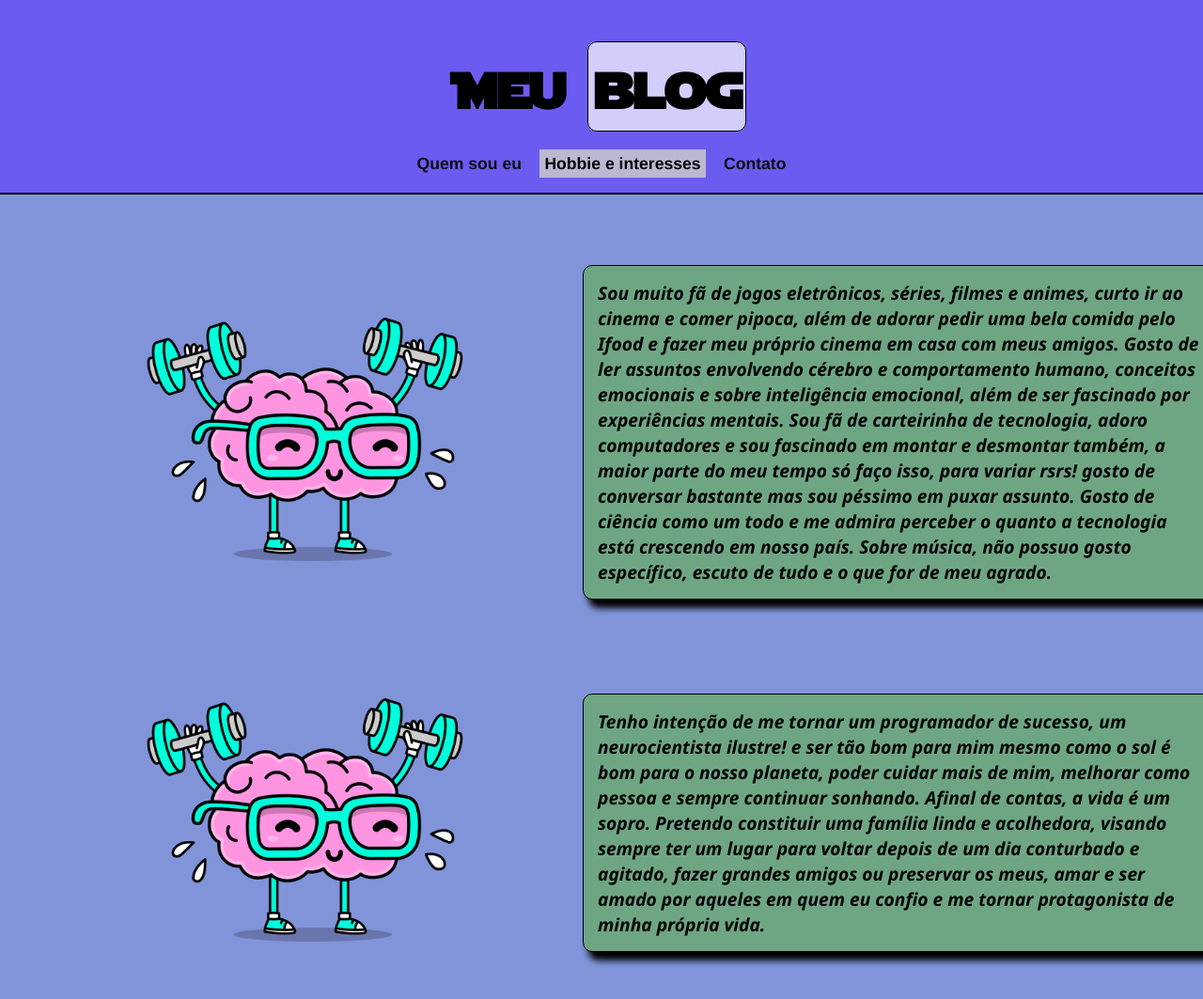
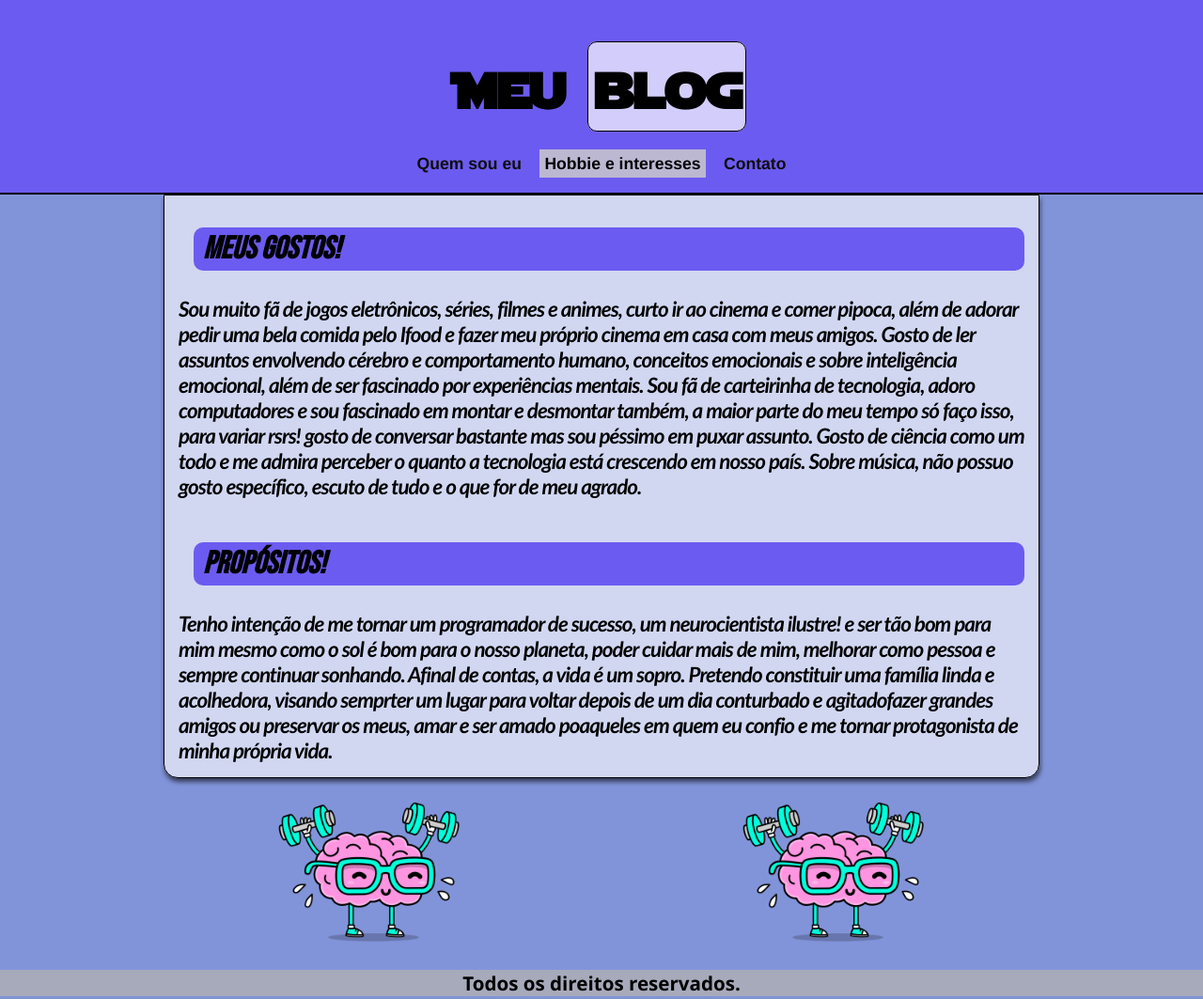
Before and after one commit to AslanDev28/Blog-pessoal, a plain HTML site: page Hobbie.html in a window 1280 px wide. Shown: the top 1063 px of the page at 94% size. Drawn offline with Linux system fonts and the light colour scheme; a web font is replaced by a local one.

Commit message:
Finished

```diff
--- a/CSS/style.css
+++ b/CSS/style.css
@@ -4,7 +4,6 @@
     font-weight: normal;
     font-style: normal;
 }
-
 
 
 * {
@@ -20,7 +19,7 @@ header > #cabecalho {
     padding: 20px;
     border-bottom: 2px solid black;
     font-size: 1.1em;
-    max-width: 100%;
+    max-width: 100%
 }
 
 .span {
@@ -83,15 +82,46 @@ body {
     background-color: #8294D9 ;
 }
 
-.h2 {
-    font-family: 'Segoe UI', Tahoma, Geneva, Verdana, sans-serif;
-    font-size: 1.5em;
+.impp {
+    border-radius: 50%;
+    border: 2px solid black;
+    margin-left: 35px;
+    margin-top: 23px;
 
 }
 
-main {
+section > h2 {
+    font-size: 1.2em;
+    text-align: right;
+    font-family: 'Bebas Neue', cursive;
+    margin-bottom: 94px;
+    margin-right: 35px;
+    margin-top: -173px;
+    margin-left: 100px;
+}
+main  {
+    font-size: 1.4em;
+    font-family:'Gill Sans', 'Gill Sans MT', Calibri, 'Trebuchet MS', sans-serif;
+    font-style:italic;
+    font-weight: bold;
+    background-color: rgba(255, 255, 255, 0.63);
+    border-radius: 1px 1px 15px 15px;
+    border: 1px solid rgb(0, 0, 0);
+    box-shadow: 1px 4px 5px rgba(0, 0, 0, 0.596);
+    padding: 15px;
     width: 100%;
-    height: 100%;
+    min-width: 300px;
+    max-width: 900px;
+    margin: auto;
+}
+
+article > p {
+    letter-spacing: -1px;
+
+}
+
+.img-p {
+    margin: auto;
 }
 
 #img-cont {
@@ -101,64 +131,21 @@ main {
 
 }
 
+/*PAGINA HOBBIES*/
 
-
-
-.img-p {
-    width: 275px;
-    border-radius: 50%;
-    border: 3px solid black;
-    margin-top: 100px;
-    margin-left: 200px;
-
+.h2-h {
+    font-family: 'Bebas Neue', cursive;
+    background-color: #6C5BF0;
+    margin-left: 16px;
+    margin-top: 19px;
+    padding: 3px 3px 3px 10px;
+    border-radius: 10px;
 }
 
-/*PAGINA HOBBIES*/
-.p1 {
-    margin-top: 75px;
-
-}
-
-.p2 {
-    margin-top: 100px;
-}
-
-.fleximg {
+.flex {
     display: flex;
-    flex-direction: column;
-
-
-}
-
-.brain {
-    margin-bottom: 600px;
-}
-
-.brain2 {
-    margin-top: 575px;
-}
-
-.fleximg, img img {
-    padding-bottom: 200px;
-    margin-left: 150px;
-    margin-top: -720px;
-
-}
-
-
-
-p {
-    font-family: 'Segoe UI', Tahoma, Geneva, Verdana, sans-serif;
-    font-size: 1.2em;
-    font-style: italic;
-    background-color: #6EA684;
-    border: 1px solid black;
-    border-radius: 10px;
-    box-shadow: 7px 8px 7px 1px ;
-    width: 645px;
-    margin-left: 620px;
-    margin-top: -310px;
-    padding: 15px;
+    flex-direction: row;
+    justify-content:space-evenly;
 }
 /*CONTATO*/
 
@@ -183,7 +170,7 @@ p {
     font-family: 'Segoe UI', Tahoma, Geneva, Verdana, sans-serif;
     text-align: center;
     font-size: 1.1em;
-    margin-bottom: 25px;
+    margin-bottom: 15px;
     background-color: rgba(177, 177, 177, 0.767);
 }
 
@@ -213,9 +200,4 @@ p {
     border-radius: 10px;
 }
 
-
-
-
-
-
 /*FIM CORPO SITE/*
--- a/Hobbie.html
+++ b/Hobbie.html
@@ -7,6 +7,9 @@
     <title>Hobbie e interesses</title>
     <link rel="stylesheet" href="CSS/style.css">
     <link rel="shortcut icon" href="Imagens/EU.png" type="image/x-icon">
+    <style>
+          @import url('https://fonts.googleapis.com/css2?family=Bebas+Neue&family=Bungee+Spice&family=Dancing+Script:wght@400;500;600;700&family=Nabla&display=swap');
+    </style>
 </head>
 <body id="hobbie">
     <header>
@@ -21,26 +24,29 @@
         </ul>
         </div>
     </header>
-    <strong>
-        <p class="p1">Sou muito fã de jogos eletrônicos, séries, filmes e animes, curto ir ao cinema e comer pipoca, além de adorar pedir uma bela comida pelo Ifood e
+    <main>
+
+        <article>
+            <h2 class="h2-h">Meus gostos!</h2>    <br>
+                <p class="p1">Sou muito fã de jogos eletrônicos, séries, filmes e animes, curto ir ao cinema e comer pipoca, além de adorar pedir uma bela comida pelo Ifood e
                 fazer meu próprio cinema em casa com meus amigos. Gosto de ler assuntos envolvendo cérebro e comportamento humano, conceitos emocionais e sobre inteligência emocional, além de ser fascinado por experiências mentais.
-                Sou fã de carteirinha de tecnologia, adoro computadores e sou fascinado em montar e desmontar também, a maior parte do meu tempo só faço isso, para variar rsrs! gosto de conversar bastante mas sou péssimo em puxar assunto. Gosto de ciência como um todo e me admira
-                perceber o quanto a tecnologia está crescendo em nosso país. Sobre música, não possuo gosto específico, escuto de tudo e o que for de meu agrado.
+                Sou fã de carteirinha de tecnologia, adoro computadores e sou fascinado em montar e desmontar também, a maior parte do meu tempo só faço isso, para variar rsrs! gosto de conversar bastante mas sou péssimo em puxar assunto. Gosto de ciência como um todo e me admira perceber o quanto a tecnologia está crescendo em nosso país. Sobre música, não possuo gosto específico, escuto de tudo e o que for de meu agrado.
 
-            </p>
+             </p>
+            </article> <br>
 
-            <p class="p2">Tenho intenção de me tornar um programador de sucesso, um neurocientista ilustre! e ser tão bom para mim mesmo como o sol é bom para o nosso planeta, poder cuidar mais de mim, melhorar como pessoa e sempre continuar sonhando. Afinal de contas, a vida é um sopro.
-                Pretendo constituir uma família linda e acolhedora, visando sempre ter um lugar para voltar depois de um dia conturbado e agitado, fazer grandes amigos ou preservar os meus, amar e ser amado por aqueles em quem eu confio e me tornar protagonista de minha própria vida.
+            <article>
+                <h2 class="h2-h">Propósitos!</h2>    <br>
+                <p class="p2">Tenho intenção de me tornar um programador de sucesso, um neurocientista ilustre! e ser tão bom para mim mesmo como o sol é bom para o nosso planeta, poder cuidar mais de mim, melhorar como pessoa e sempre continuar sonhando. Afinal de contas, a vida é um sopro.
+                Pretendo constituir uma família linda e acolhedora, visando semprter um lugar para voltar depois de um dia conturbado e agitadofazer grandes amigos ou preservar os meus, amar e ser amado poaqueles em quem eu confio e me tornar protagonista de minha própria vida.
+                </p>
 
-
-                </p>
-            <div class="fleximg">
-                <img class="brain1" width="350" src="Imagens/brain-7420599_1920.png" alt="">
-            </div>
-            <div class="fleximg">
-                <img class="brain2" width="350" src="Imagens/brain-7420599_1920.png" alt="">
-            </div>
-        </strong> <br>
+        </article>
+    </main>
+    <div class="flex">
+        <DIV><img width="200" src="Imagens/brain-7420599_1920.png" alt=""></DIV>
+        <DIV><img width="200" src="Imagens/brain-7420599_1920.png" alt=""></DIV>
+    </div>
 
 
 <div class="rodape2">
```
Also changed, not shown: index.html (+12 -7 lines), contato.html (indentation only).
